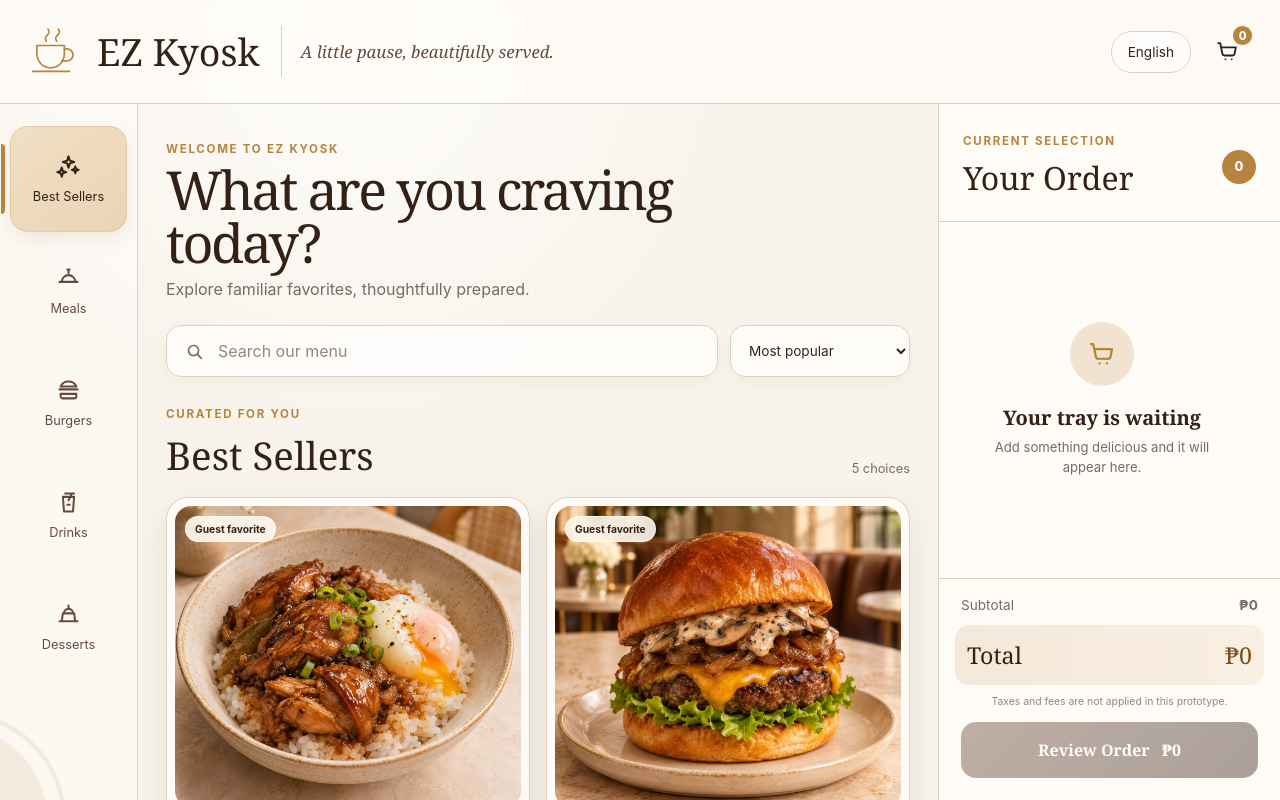
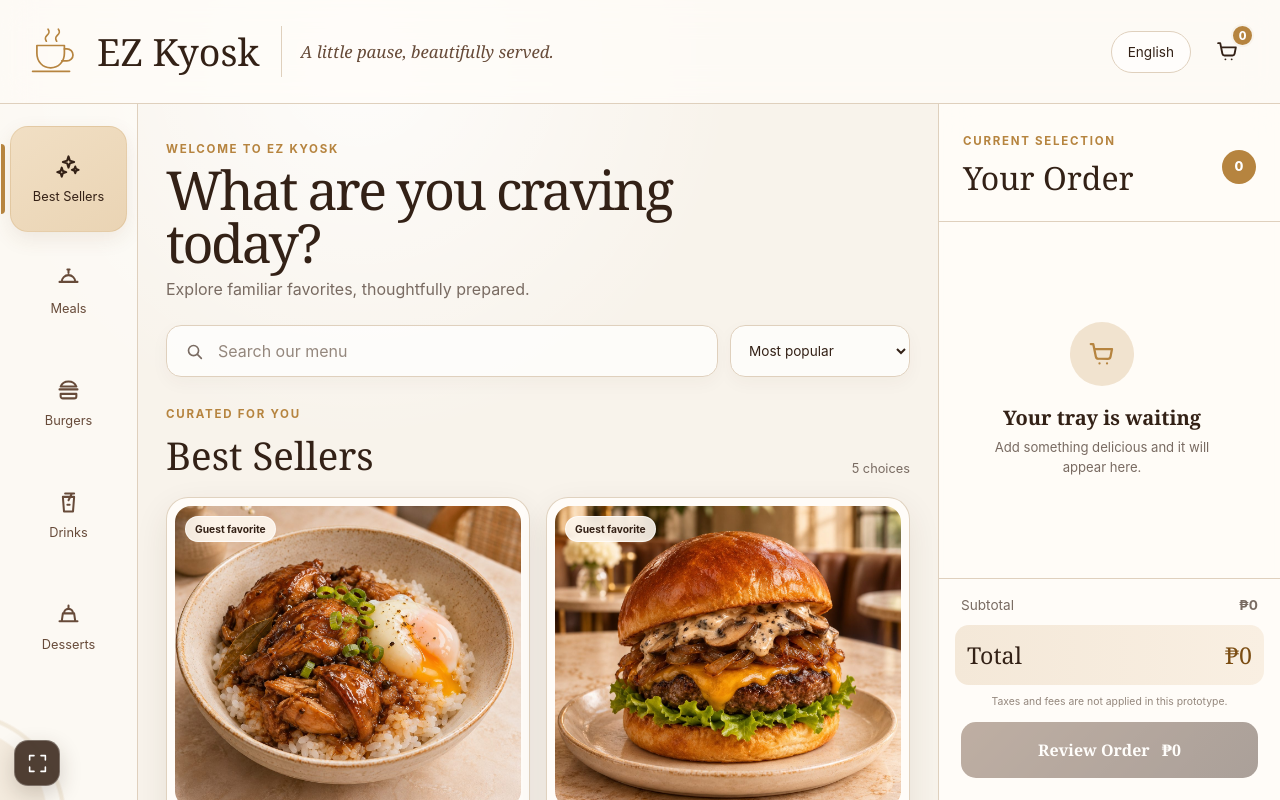
Before and after one commit to Reniel-Relearn/EZ-Kyosk, a React (Vite) app: page / in a window 1280 px wide. Built offline with nearby package versions, Linux system fonts and the light colour scheme.

Commit message:
feat: add touchscreen fullscreen control

```diff
--- a/src/App.jsx
+++ b/src/App.jsx
@@ -1,5 +1,6 @@
 import { useMemo, useState } from 'react';
 import { CartPanel } from './components/CartPanel';
+import { FullscreenButton } from './components/FullscreenButton';
 import { BrandMark, Icon } from './components/Icon';
 import { OrderConfirmation } from './components/OrderConfirmation';
 import { OrderReview } from './components/OrderReview';
@@ -80,21 +81,22 @@ export default function App() {
     setScreen('menu');
   }
 
+  let screenContent;
+
   if (screen === 'review') {
-    return <OrderReview onBack={() => setScreen('menu')} onConfirm={handleConfirm} />;
-  }
-
-  if (screen === 'confirmation') {
-    return (
+    screenContent = (
+      <OrderReview onBack={() => setScreen('menu')} onConfirm={handleConfirm} />
+    );
+  } else if (screen === 'confirmation') {
+    screenContent = (
       <OrderConfirmation
         onStartOver={handleStartOver}
         orderNumber={confirmedOrder.id}
       />
     );
-  }
-
-  return (
-    <div className="kiosk-shell">
+  } else {
+    screenContent = (
+      <div className="kiosk-shell">
       <header className="topbar">
         <div className="brand">
           <BrandMark />
@@ -203,6 +205,14 @@ export default function App() {
         <span>View order</span>
         <strong>{formatPHP(subtotalCentavos)}</strong>
       </button>
-    </div>
+      </div>
+    );
+  }
+
+  return (
+    <>
+      {screenContent}
+      <FullscreenButton />
+    </>
   );
 }
--- /dev/null
+++ b/src/components/FullscreenButton.jsx
@@ -0,0 +1,63 @@
+import { useEffect, useState } from 'react';
+import { Icon } from './Icon';
+
+export function FullscreenButton() {
+  const [isFullscreen, setIsFullscreen] = useState(
+    () => Boolean(document.fullscreenElement),
+  );
+  const [isSupported] = useState(
+    () => typeof document.documentElement.requestFullscreen === 'function',
+  );
+  const [errorMessage, setErrorMessage] = useState('');
+
+  useEffect(() => {
+    function handleFullscreenChange() {
+      setIsFullscreen(Boolean(document.fullscreenElement));
+      setErrorMessage('');
+    }
+
+    document.addEventListener('fullscreenchange', handleFullscreenChange);
+    return () => {
+      document.removeEventListener('fullscreenchange', handleFullscreenChange);
+    };
+  }, []);
+
+  async function handleToggleFullscreen() {
+    try {
+      if (document.fullscreenElement) {
+        await document.exitFullscreen();
+      } else {
+        await document.documentElement.requestFullscreen();
+      }
+    } catch {
+      setErrorMessage('Fullscreen is unavailable in this browser.');
+    }
+  }
+
+  const label = isSupported
+    ? isFullscreen
+      ? 'Exit fullscreen'
+      : 'Enter fullscreen'
+    : 'Fullscreen unavailable';
+
+  return (
+    <>
+      <button
+        aria-label={label}
+        aria-pressed={isFullscreen}
+        className="fullscreen-button"
+        disabled={!isSupported}
+        onClick={handleToggleFullscreen}
+        title={label}
+        type="button"
+      >
+        <Icon name={isFullscreen ? 'fullscreen-exit' : 'fullscreen'} size={21} />
+      </button>
+      {errorMessage ? (
+        <span className="fullscreen-status" role="status">
+          {errorMessage}
+        </span>
+      ) : null}
+    </>
+  );
+}
--- a/src/components/Icon.jsx
+++ b/src/components/Icon.jsx
@@ -11,6 +11,8 @@ const iconPaths = {
   close: <path d="m6 6 12 12M18 6 6 18" />,
   back: <path d="m15 18-6-6 6-6" />,
   check: <path d="m5 12 4 4L19 6" />,
+  fullscreen: <path d="M8 3H3v5m13-5h5v5M8 21H3v-5m13 5h5v-5" />,
+  'fullscreen-exit': <path d="M3 8h5V3m8 5h5V3M3 16h5v5m8-5h5v5" />,
 };
 
 export function Icon({ name, size = 24, strokeWidth = 1.8 }) {
--- a/src/styles/global.css
+++ b/src/styles/global.css
@@ -53,6 +53,41 @@ h1, h2, .brand__name, .product-card__body h3, .total-row,
 }
 
 .icon { display: block; flex: 0 0 auto; }
+
+.fullscreen-button {
+  position: fixed;
+  z-index: 30;
+  bottom: 14px;
+  left: 14px;
+  display: grid;
+  width: 46px;
+  height: 46px;
+  padding: 0;
+  place-items: center;
+  border: 1px solid rgba(255, 255, 255, .26);
+  border-radius: 14px;
+  color: white;
+  background: rgba(52, 33, 22, .86);
+  box-shadow: 0 8px 22px rgba(52, 33, 22, .2);
+  backdrop-filter: blur(10px);
+  touch-action: manipulation;
+}
+
+.fullscreen-button:active { transform: scale(.94); }
+.fullscreen-button:disabled { cursor: not-allowed; opacity: .45; }
+
+.fullscreen-status {
+  position: fixed;
+  z-index: 31;
+  bottom: 68px;
+  left: 14px;
+  max-width: 250px;
+  padding: 9px 12px;
+  border-radius: 10px;
+  color: white;
+  background: rgba(52, 33, 22, .94);
+  font-size: .72rem;
+}
 
 .eyebrow {
   margin-bottom: 8px;
@@ -671,7 +706,7 @@ h1, h2, .brand__name, .product-card__body h3, .total-row,
   .product-grid { gap: 12px; }
   .product-card__body { padding: 12px; }
   .product-card__body > p { font-size: .73rem; }
-  .mobile-order-bar { right: 14px; bottom: 14px; left: 14px; }
+  .mobile-order-bar { right: 14px; bottom: 14px; left: 72px; }
   .checkout-screen__topbar > span { display: none; }
   .review-layout { padding: 38px 20px 60px; }
   .review-copy h1 { font-size: clamp(2.7rem,14vw,4rem); }
```
Also changed, not shown: 4 other files (tests, documents, lock files or other folders).
